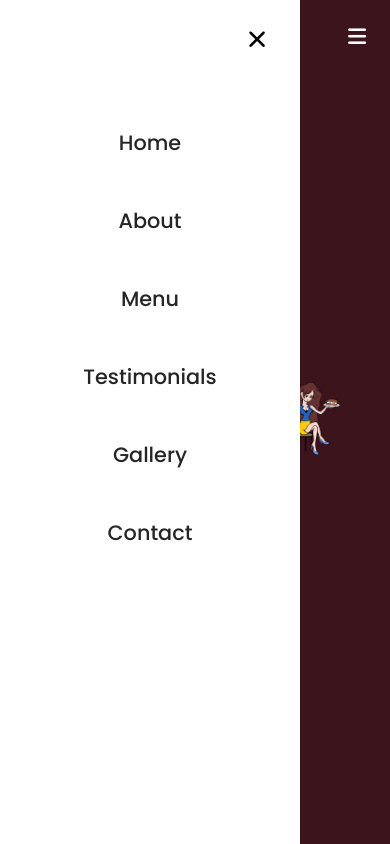
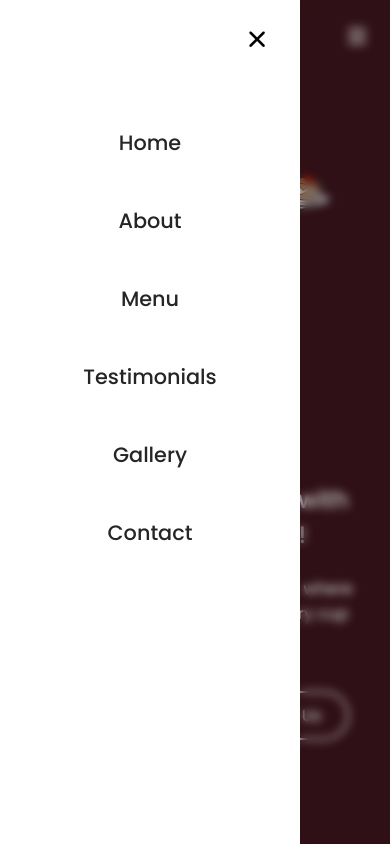
Before and after one commit to topgirl2410/coffee-react-js-proyect, a plain HTML site: page index.html in a window 390 px wide. Both pictures are taken after a click on the button 357 px from the left and 37 px from the top of the page. Drawn offline with Linux system fonts and the light colour scheme; a web font is replaced by a local one.

Commit message:
pagina principal acabada

```diff
--- a/style.css
+++ b/style.css
@@ -185,6 +185,18 @@ header .navbar {
         --font-size-xxl: 1.8rem;
     }
 
+    body.show-mobile-menu header::before {
+        content: "";
+        position: fixed;
+        left: 0;
+        top: 0;
+        width: 100%;
+        height: 100%;
+        width: 100%;
+        backdrop-filter: blur(5px);
+        background: rgba(0, 0, 0, 0.2);
+    }
+
     .navbar :where(#menu-close-button, #menu-open-button) {
         display: block;
         font-size: var(--font-size-l);
@@ -216,7 +228,7 @@ header .navbar {
     }
 
     body.show-mobile-menu .navbar .nav-menu {
-       left: 0;
+        left: 0;
     }
 
     .navbar .nav-menu .nav-link {
@@ -226,4 +238,25 @@ header .navbar {
         font-size: var(--font-size-l);
     }
 
+    .hero-section .section-content {
+        flex-direction: column-reverse;
+        text-align: center;
+        gap: 50px;
+        padding: 30px 20px 20px;
+        justify-content: center;
+    }
+
+    .hero-section .hero-details :is(.subtitle, .description) {
+        max-width: 100%;
+    }
+
+    .hero-section .hero-details .buttons {
+        justify-content: center;
+    }
+
+    .hero-section .hero-image-wrapper {
+        max-width: 270px;
+        margin-right: 0;
+    }
+
 }
```
